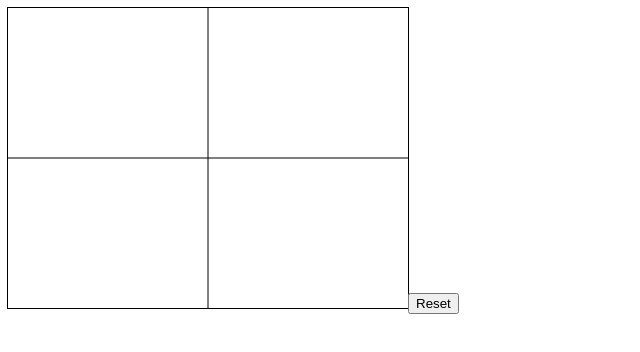
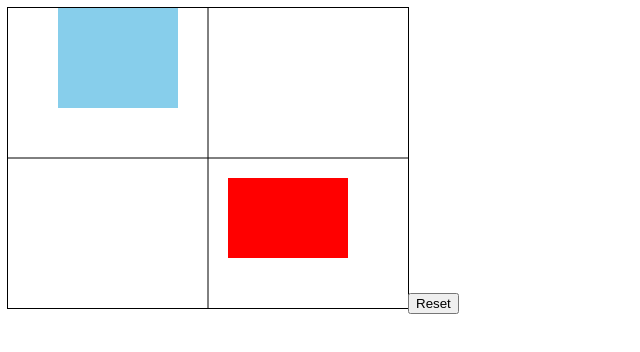
Before and after one commit to lowfront/2d-viewport, a website with bundled scripts: page index.html in a window 1280 px wide. Shown: the whole page, without its empty margins (0-640 px from the left). Built offline with nearby package versions, Linux system fonts and the light colour scheme; files whose address does not match are found by name.

Commit message:
add item rendering

```diff
--- a/src/main.css
+++ b/src/main.css
@@ -1,3 +1,8 @@
+* {
+  touch-action: none;
+  user-select: none;
+}
+
 canvas {
   box-shadow: 0 0 0 1px black;
 }
--- a/src/main.ts
+++ b/src/main.ts
@@ -168,17 +168,34 @@ const viewport = new Viewport({
   }
 });
 
+interface ViewportItem {
+  x: number;
+  y: number;
+  width: number;
+  height: number;
+  color: string;
+  type: string;
+}
+
 class ViewportCanvasRenderer {
   viewport: Viewport;
+  items: ViewportItem[] = [];
   canvas: HTMLCanvasElement;
   ctx: CanvasRenderingContext2D;
+  constructor(viewport: Viewport) {
 
-  constructor(viewport: Viewport) {
     this.viewport = viewport;
     const canvas = this.canvas = document.createElement('canvas');
-    canvas.width = viewport.width;
-    canvas.height = viewport.height;
+    canvas.width = viewport.width * devicePixelRatio;
+    canvas.height = viewport.height * devicePixelRatio;
     this.ctx = canvas.getContext('2d') as NonNullable<typeof this.ctx>;
+    canvas.style.width = viewport.width + 'px';
+    canvas.style.height = viewport.height + 'px';
+    this.render();
+  }
+
+  addItem(...items: ViewportItem[]) {
+    this.items.push(...items);
     this.render();
   }
 
@@ -186,25 +203,41 @@ class ViewportCanvasRenderer {
     if (this.viewport.axis) {
       const { width, height, x, y } = this.viewport;
       this.ctx.beginPath();
-      this.ctx.moveTo(0, height - y);
-      this.ctx.lineTo(0, -height - y);
+      this.ctx.moveTo(0, (height - y) * devicePixelRatio);
+      this.ctx.lineTo(0, (-height - y) * devicePixelRatio);
       this.ctx.stroke();
       this.ctx.beginPath();
-      this.ctx.moveTo(-width - x, 0);
-      this.ctx.lineTo(width - x, 0);
+      this.ctx.moveTo((-width - x) * devicePixelRatio, 0);
+      this.ctx.lineTo((width - x) * devicePixelRatio, 0);
       this.ctx.stroke();
     }
   }
 
-  render(ctx = this.ctx) {
+  drawItem(item: ViewportItem, ctx = this.ctx) {
+    // 아이템이 뷰포트에 보여야 렌더링되는 로직 추가
+
+    switch (item.type) {
+    case 'rect':
+      ctx.fillStyle = item.color;
+      ctx.fillRect(item.x * devicePixelRatio, item.y * devicePixelRatio, item.width * devicePixelRatio, item.height * devicePixelRatio);
+    }
+  }
+
+  renderWithoutRaf(ctx = this.ctx) {
     const { width, height, x, y } = this.viewport;
-    ctx.clearRect(0, 0, width, height);
+    ctx.clearRect(0, 0, width * devicePixelRatio, height * devicePixelRatio);
     ctx.save();
-    ctx.translate(width / 2 + x, height / 2 + y);
+    ctx.translate((width / 2 + x) * devicePixelRatio, (height / 2 + y) * devicePixelRatio);
+
+    for (const item of this.items) this.drawItem(item);
 
     this.drawAxis(ctx);
 
     ctx.restore();
+  }
+
+  render(ctx = this.ctx) {
+    requestAnimationFrame(() => this.renderWithoutRaf(ctx));
   }
 }
 
@@ -212,6 +245,25 @@ async function main() {
   const viewportCanvasRenderer = new ViewportCanvasRenderer(viewport);
   console.log(viewportCanvasRenderer);
   document.body.append(viewportCanvasRenderer.canvas);
+
+  viewportCanvasRenderer.addItem(
+    {
+      x: 20,
+      y: 20,
+      width: 120,
+      height: 80,
+      color: 'red',
+      type: 'rect',
+    },
+    {
+      x: -150,
+      y: -150,
+      width: 120,
+      height: 100,
+      color: 'skyblue',
+      type: 'rect',
+    },
+  );
 
   let isDrag = false;
   let dx = 0, dy = 0;
@@ -227,7 +279,6 @@ async function main() {
     viewport.x = dx;
     viewport.y = dy;
     viewportCanvasRenderer.render();
-    console.log(viewport.x, viewport.y);
   });
   document.addEventListener('pointerup', ({}) => {
     isDrag = false;
```
